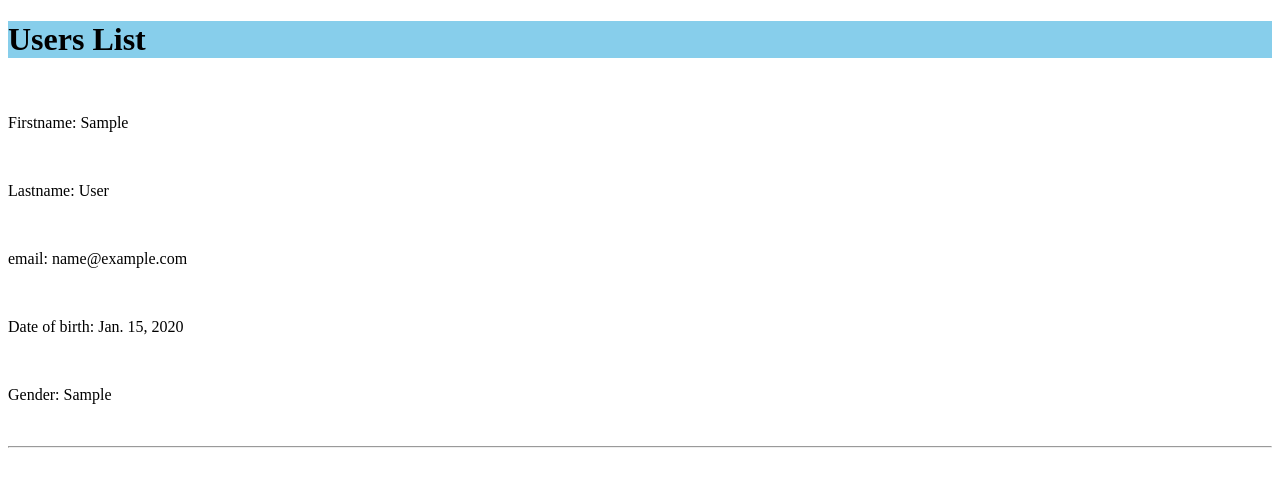
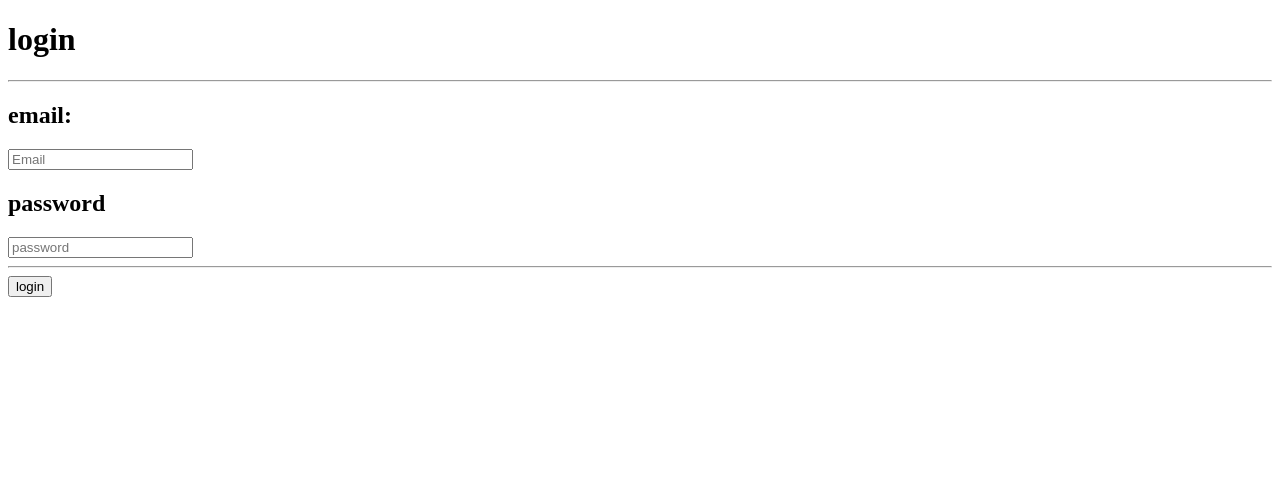
Before and after one commit to sundarban1/extra-python, a Django app: page /users/list/ in a window 1280 px wide. Shown: the top 487 px of the page. Run offline with Django 3.2, Linux system fonts and the light colour scheme; tables that the repository leaves empty hold one stand-in row (values such as "Sample post").

Commit message:
session-logout-delete-details

```diff
--- a/users/templates/users/users_list.html
+++ b/users/templates/users/users_list.html
@@ -15,12 +15,16 @@
     <h1>Users List</h1>
     <br>
     {% for user in user_list %}
-    <p>Firstname: {{user.fname}} </p><br>
-    <p>Lastname: {{user.lname}} </p><br>
-    <p>email: {{user.email}} </p><br>
-    <p>Date of birth: {{user.dob}} </p><br>
-    <p>Gender: {{user.gender}} </p><br>
+    <p>{{forloop.counter}}
+        Firstname: {{user.fname}} - Lastname: {{user.lname}}
+        - email: {{user.email}}
+        - Date of birth: {{user.dob}}
+        - Gender: {{user.gender}}
+       (<a href='{% url 'users:delete' user.id %}'>delete</a> | <a href='{% url 'users:update' user.id %}'>update</a>|<a href='{% url 'users:details' user.id %}'>details</a>) <!--delete link -->
+
+    </p>
     {% endfor %}
     <hr>
+    <p> <a href='/users/logout/'>logout</a></p>
 </body>
 </html>
--- a/users/urls.py
+++ b/users/urls.py
@@ -8,4 +8,8 @@ urlpatterns = [
   path('create/', views.task_create, name='task_create'),
   path('list/',views.listing,name='listing'),
   path("login/",views.login, name="login"),
+  path("logout/",views.logout, name="logout"),
+  re_path(r'^(?P<pk>\d+)/delete/$', views.delete, name='delete'),
+  re_path(r'^(?P<pk>\d+)/update/$', views.update, name='update'),
+  re_path(r'^(?P<pk>\d+)/details/$', views.details, name='details'),
 ]
--- a/users/views.py
+++ b/users/views.py
@@ -23,8 +23,11 @@ def task_create(request):
 
 
 def listing(request):
-    user_list = Users.objects.all()
-    return render(request, "users/users_list.html",{"user_list":user_list})
+    if 'login' not in request.session:
+        return render(request, "users/login.html")
+    else:
+        user_list = Users.objects.all()
+        return render(request, "users/users_list.html",{"user_list":user_list})
 
 
 def login(request):
@@ -35,6 +38,26 @@ def login(request):
         if not user_login:
             return HttpResponse(str("no user"))
         else:
+            request.session['login'] = 'true'
             return render(request, "users/profile.html",{"user":user_login})
+
     else:
         return render(request, "users/login.html")
+
+def logout(request):
+    del request.session['login']
+    return render(request, "users/login.html")
+
+def delete(request,pk):
+    user_obj = get_object_or_404(Users, pk=pk)
+    user_obj.delete()
+    return redirect('/users/list/')
+
+def update(request,pk):
+    user_obj = get_object_or_404(Users, pk=pk)
+
+    return redirect('/users/list/')
+
+def details(request,pk):
+    user_obj = get_object_or_404(Users, pk=pk)
+    return render(request, "users/profile.html",{"user":user_obj})
```
